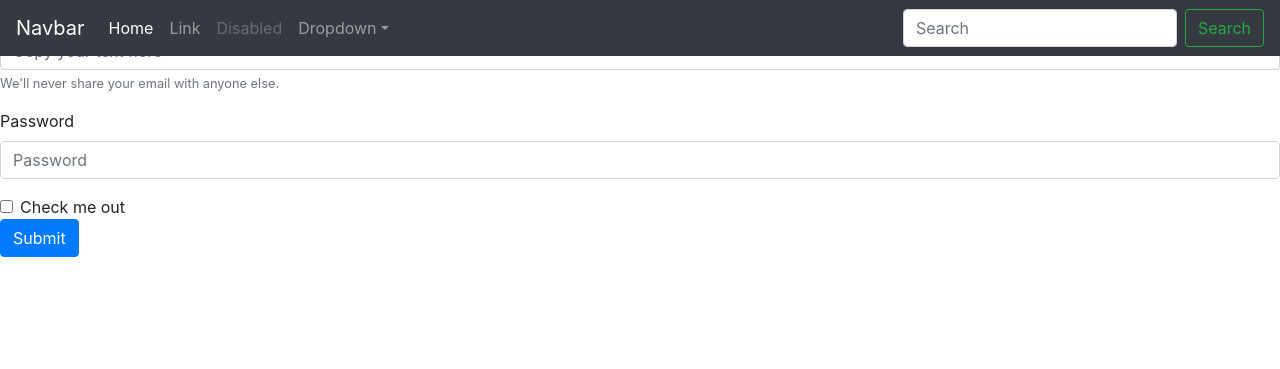
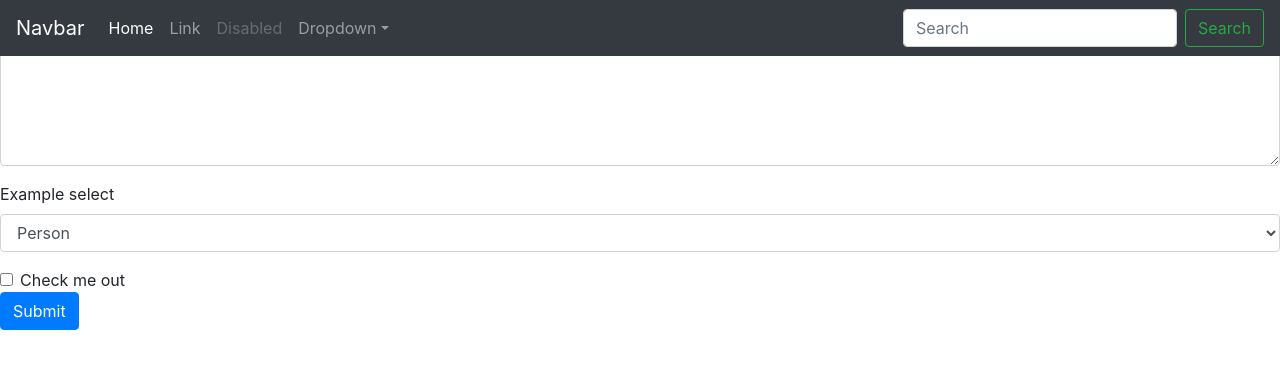
Before and after one commit to thepartisan101/NLP, a Python web app: template spacy-api/templates/index.html in a window 1280 px wide. Shown: the top 369 px of the page. Run offline with Jinja, Linux system fonts and the light colour scheme; the template is opened without the code that fills it, so the values that code supplies are empty; some libraries are stand-ins or nearby versions.

Commit message:
Update form option and input text area

```diff
--- a/spacy-api/templates/index.html
+++ b/spacy-api/templates/index.html
@@ -43,13 +43,18 @@
               </nav>
               <form>
                     <div class="form-group">
-                      <label for="exampleInputEmail1">Your Text</label>
-                      <input type="email" class="form-control" id="exampleInputEmail1" aria-describedby="emailHelp" placeholder="Copy your text here">
-                      <small id="emailHelp" class="form-text text-muted">We'll never share your email with anyone else.</small>
+                        <label for="exampleFormControlTextarea1">Your text</label>
+                        <textarea class="form-control" id="exampleFormControlTextarea1" rows="5"></textarea>
                     </div>
                     <div class="form-group">
-                      <label for="exampleInputPassword1">Password</label>
-                      <input type="password" class="form-control" id="exampleInputPassword1" placeholder="Password">
+                        <label for="exampleFormControlSelect1">Example select</label>
+                        <select class="form-control" id="exampleFormControlSelect1">
+                            <option>Person</option>
+                            <option>Organization</option>
+                            <option>Geopolitical Entity</option>
+                            <option>Location</option>
+                            <option>5</option>
+                        </select>
                     </div>
                     <div class="form-check">
                       <input type="checkbox" class="form-check-input" id="exampleCheck1">
```
